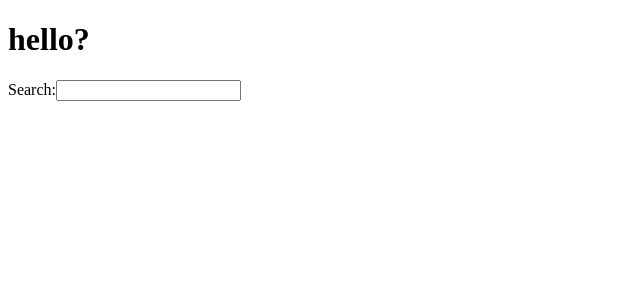
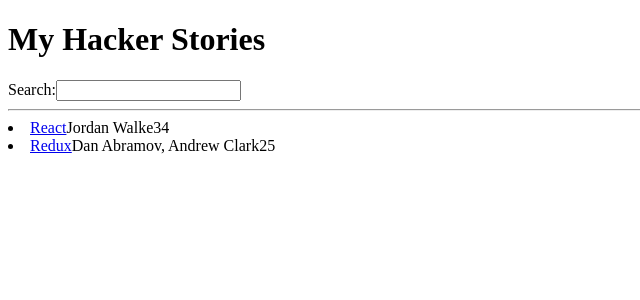
Before and after one commit to Joeljt/the-road-to-react, a React (Vite) app: page / in a window 1280 px wide. Shown: the top 300 px of the page, without its empty margins (0-640 px from the left). Built offline with nearby package versions, Linux system fonts and the light colour scheme.

Commit message:
list in React

```diff
--- a/src/App.jsx
+++ b/src/App.jsx
@@ -1,14 +1,23 @@
 
-// const title = 'Reac  dad'
+const list = [
+  {
+    title: 'React',
+    url: 'https://reactjs.org/',
+    author: 'Jordan Walke',
+    num_comments: 3,
+    points: 4,
+    objectID: 0,
+  },
+  {
+    title: 'Redux',
+    url: 'https://redux.js.org/',
+    author: 'Dan Abramov, Andrew Clark',
+    num_comments: 2,
+    points: 5,
+    objectID: 1,
+  },
+];
 
-// const welcome = {
-//   greeting: 'Hey',
-//   title: 'React'
-// }
-
-function getTitle(title) {
-  return title;
-}
 
 function App() {
 
@@ -17,15 +26,22 @@
 
   return (
     <div>
-      {/* <h1>{`hello ${title}`}</h1> */}
-      {/* <h1>hello {title}</h1> */}
-
-      {/* <h1>{welcome.greeting}, {welcome.title}</h1> */}
-
-      <h1>{getTitle('hello?')}</h1>
-
+      <h1>My Hacker Stories</h1>
       <label htmlFor="search">Search:</label>
       <input id="search" type="text" />
+      <hr />
+      {list.map(item => {
+        return (
+          <li key={item.objectID}>
+            <span>
+              <a href={item.url}>{item.title}</a>
+              <span>{item.author}</span>
+              <span>{item.num_comments}</span>
+              <span>{item.points}</span>
+            </span>
+          </li>
+        )
+      })}
     </div>
   );
 }
```
Also changed, not shown: 1 other file (tests, documents, lock files or other folders).
